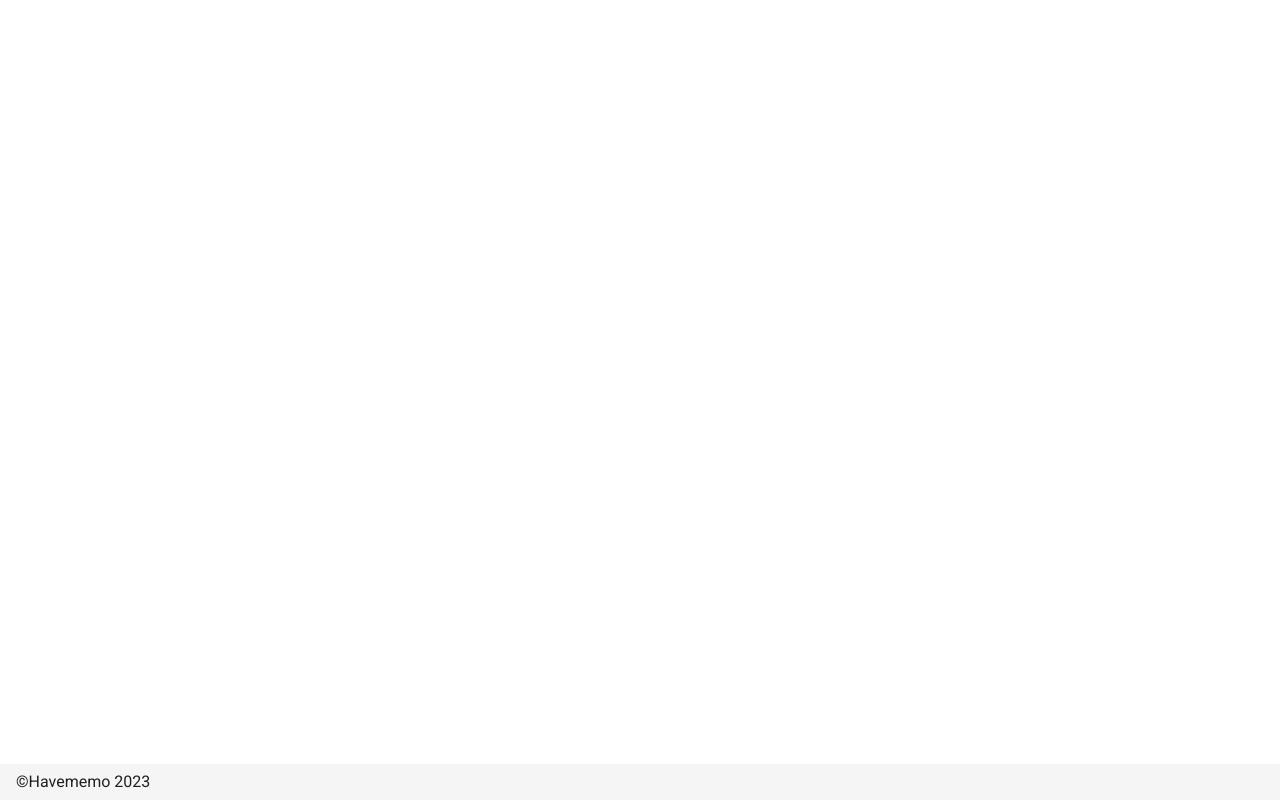
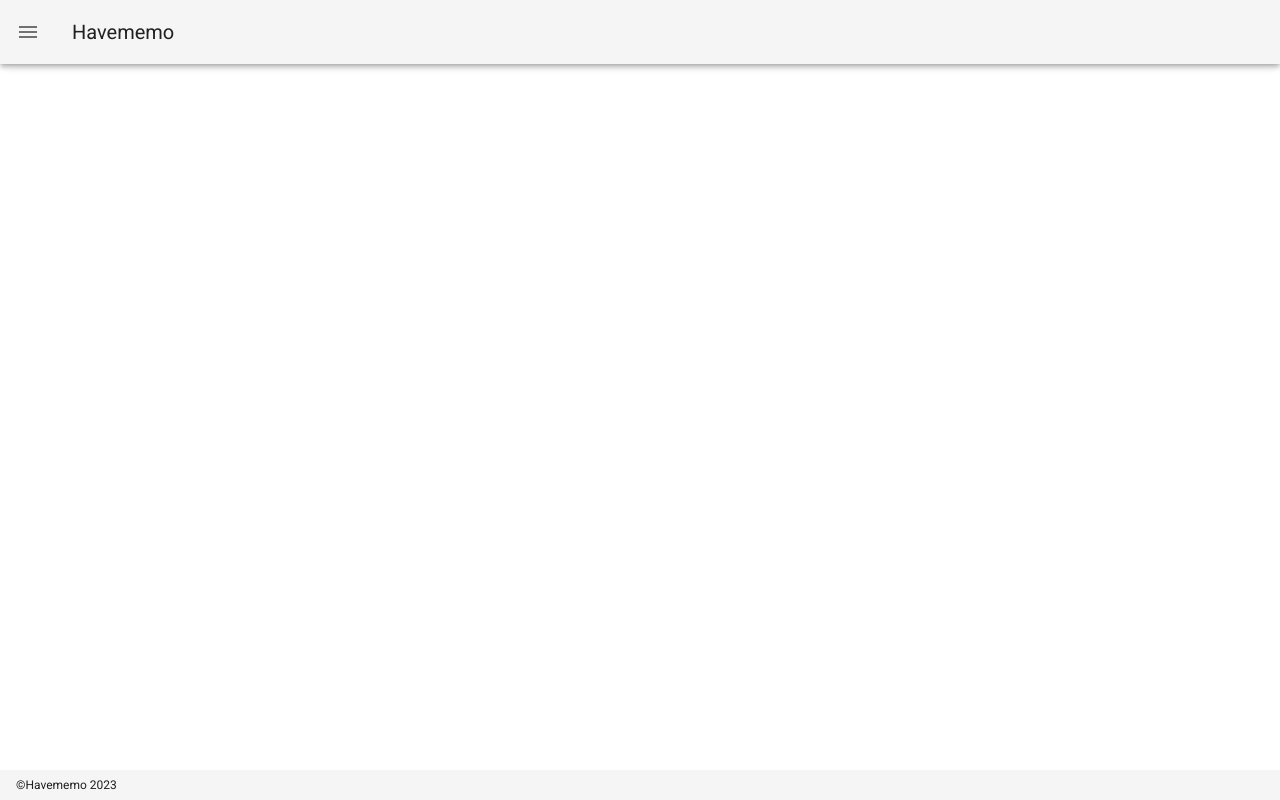
Before and after one commit to Ozkung/CrawlingInsp, a Nuxt app: page / in a window 1280 px wide. Built offline with nearby package versions, Linux system fonts and the light colour scheme.

Commit message:
need logo

```diff
--- a/layouts/default.vue
+++ b/layouts/default.vue
@@ -1,12 +1,45 @@
 <template>
   <v-app dark>
+    <v-navigation-drawer
+      v-model="drawer"
+      :mini-variant="miniVariant"
+      :clipped="clipped"
+      fixed
+      app
+    >
+      <div class="d-flex justify-center my-4">
+        <v-toolbar-title>{{ title }}</v-toolbar-title>
+      </div>
+      <v-list>
+        <v-list-item
+          v-for="(item, i) in items"
+          :key="i"
+          :to="item.to"
+          router
+          exact
+        >
+          <v-list-item-action>
+            <v-icon>{{ item.icon }}</v-icon>
+          </v-list-item-action>
+          <v-list-item-content>
+            <v-toolbar-title>{{ item.title }}</v-toolbar-title>
+          </v-list-item-content>
+        </v-list-item>
+      </v-list>
+    </v-navigation-drawer>
+    <v-app-bar :clipped-left="clipped" fixed app>
+      <v-app-bar-nav-icon @click="drawer = !drawer" />
+      <v-toolbar-title>{{ title }}</v-toolbar-title>
+    </v-app-bar>
     <v-main>
       <v-container>
         <nuxt />
       </v-container>
     </v-main>
     <v-footer :absolute="!fixed" app>
-      <span>&copy;Havememo {{ new Date().getFullYear() }}</span>
+      <span style="font-size: 12px"
+        >&copy;{{ title }} {{ new Date().getFullYear() }}</span
+      >
     </v-footer>
   </v-app>
 </template>
@@ -24,16 +57,9 @@ export default {
           title: 'Welcome',
           to: '/',
         },
-        {
-          icon: 'mdi-chart-bubble',
-          title: 'Inspire',
-          to: '/inspire',
-        },
       ],
       miniVariant: false,
-      right: true,
-      rightDrawer: false,
-      title: 'Vuetify.js',
+      title: 'Havememo',
     }
   },
 }
```
